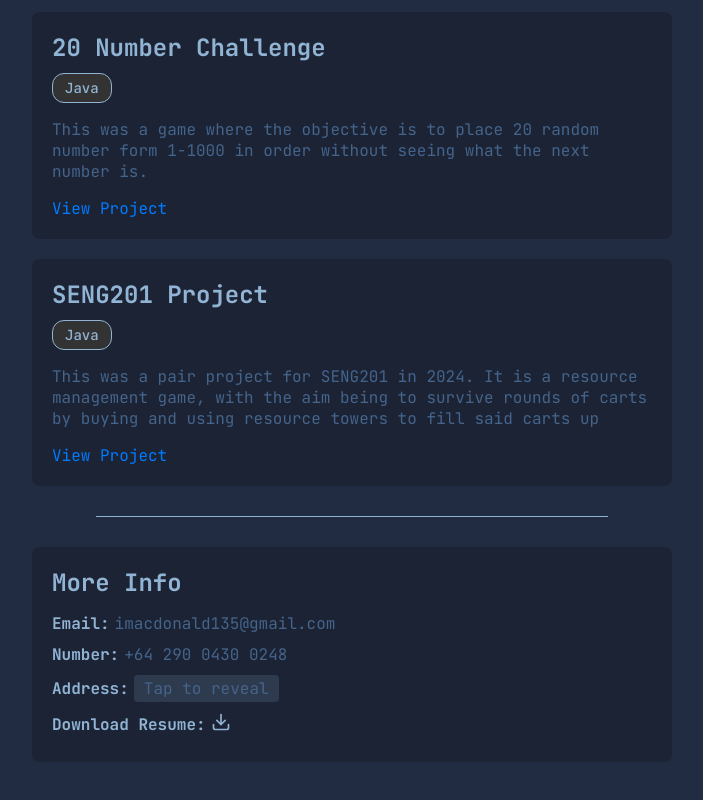
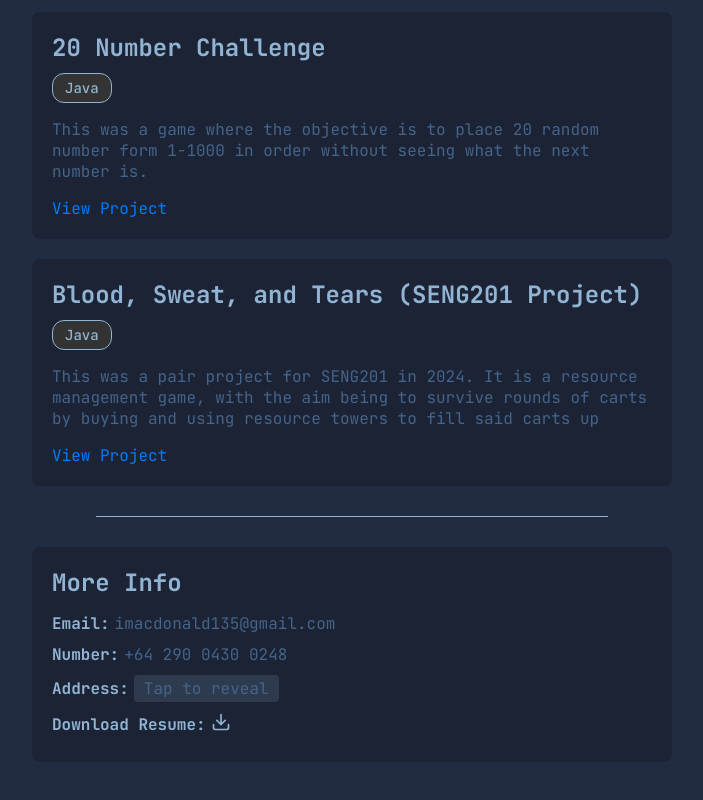
Before and after one commit to isaac-macdonald/isaac-macdonald.github.io, a React (Create React App) app in the folder isaac-macdonald/: page / in a window 1280 px wide. Shown: the part 1443-2243 px from the top of the page, without its empty margins (328-1031 px from the left). Built offline with nearby package versions, Linux system fonts and the light colour scheme.

Commit message:
Changed 201 project title to fit webstie

```diff
--- a/isaac-macdonald/src/App.tsx
+++ b/isaac-macdonald/src/App.tsx
@@ -55,7 +55,7 @@ const App = () => {
                                         link="https://github.com/isaac-macdonald/20NumberChallenge"
                                     />
                                     <ProjectCard
-                                        title="SENG201 Project"
+                                        title="Blood, Sweat, and Tears (SENG201 Project)"
                                         techs={["Java"]}
                                         description="This was a pair project for SENG201 in 2024. It is a resource management game, with the aim being to survive rounds of carts by buying and using resource towers to fill said carts up"
                                         link="https://github.com/isaac-macdonald/SENG201-project-2024"
```
